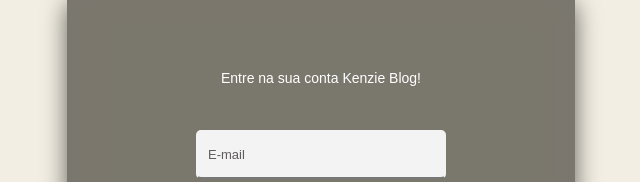
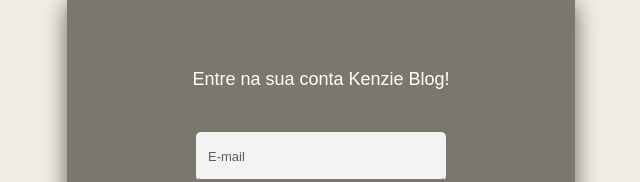
Before and after one commit to JennyferLima/TESTE-BLOG, a plain HTML site: page index.html in a window 1280 px wide. Shown: the part 251-433 px from the top of the page, without its empty margins (319-959 px from the left). Drawn offline with Linux system fonts and the light colour scheme; some packages are replaced by stand-ins of ours; a script that the page names is missing.

Commit message:
Update paginaLogin.css

```diff
--- a/src/styles/paginaLogin.css
+++ b/src/styles/paginaLogin.css
@@ -78,8 +78,8 @@ body {
 
   .container__form > h2 {
     color: #fff;
-    font-weight: 400;
-    font-size: 14px;
+    font-weight: 40;
+    font-size: 18px;
     text-align: center;
   }
   .login__form > input {
```
